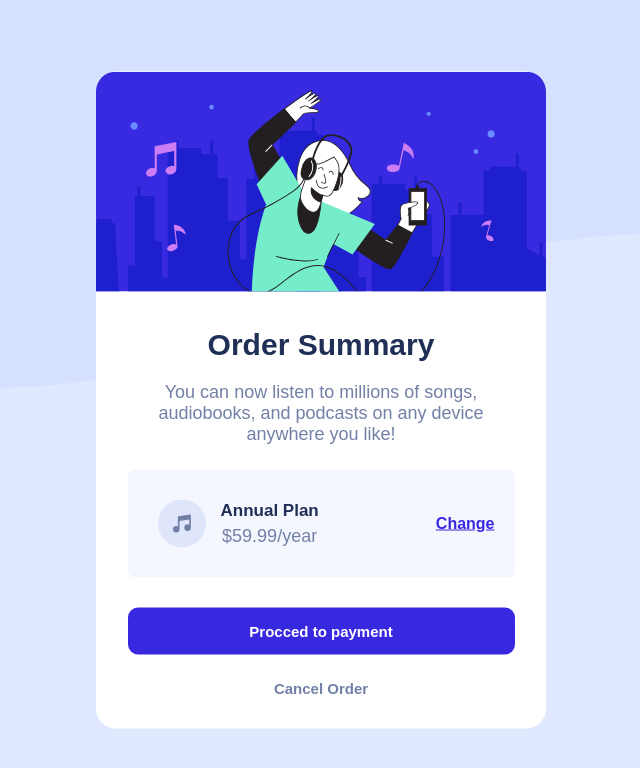
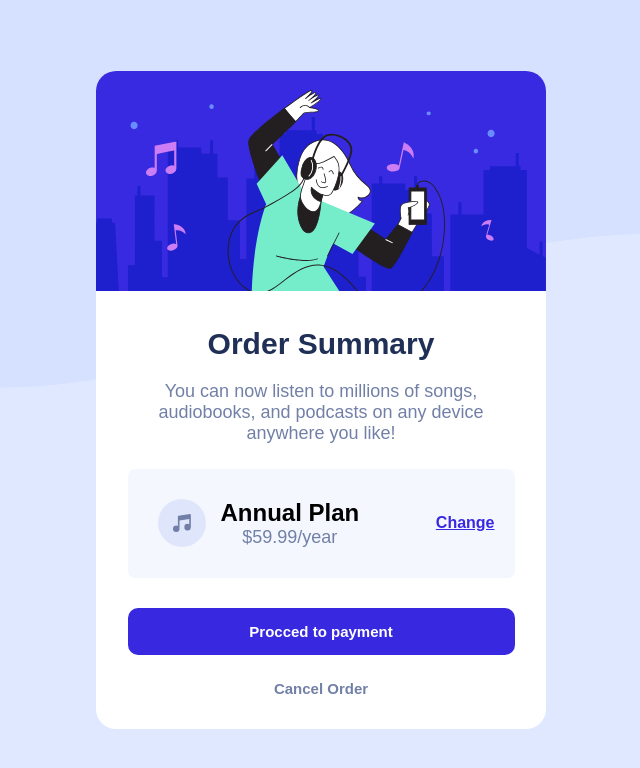
Before and after one commit to Sivakumarsahoo/order-card, a plain HTML site: page index.html in a window 1280 px wide. Shown: the whole page, without its empty margins (319-959 px from the left). Drawn offline with Linux system fonts and the light colour scheme; files whose address does not match are found by name.

Commit message:
Update index.html

```diff
--- a/index.html
+++ b/index.html
@@ -13,14 +13,14 @@
       <img src="illustration-hero.svg" alt="first image">
     </div>
     <div class="test-content">
-      <h2 class="title"> Order Summary</h2>
+      <h1 class="title"> Order Summary</h1>
       <p class="subtitle"> You can now listen to millions of songs, audiobooks, and podcasts on any
         device anywhere you like!</p>
       <div class="plan-box">
         <div class="left-box">
           <img src="icon-music.svg" alt="second image">
           <div>
-            <h5>Annual Plan</h5>
+            <h2>Annual Plan</h2>
             <p>$59.99/year</p>
           </div>
         </div>
```
